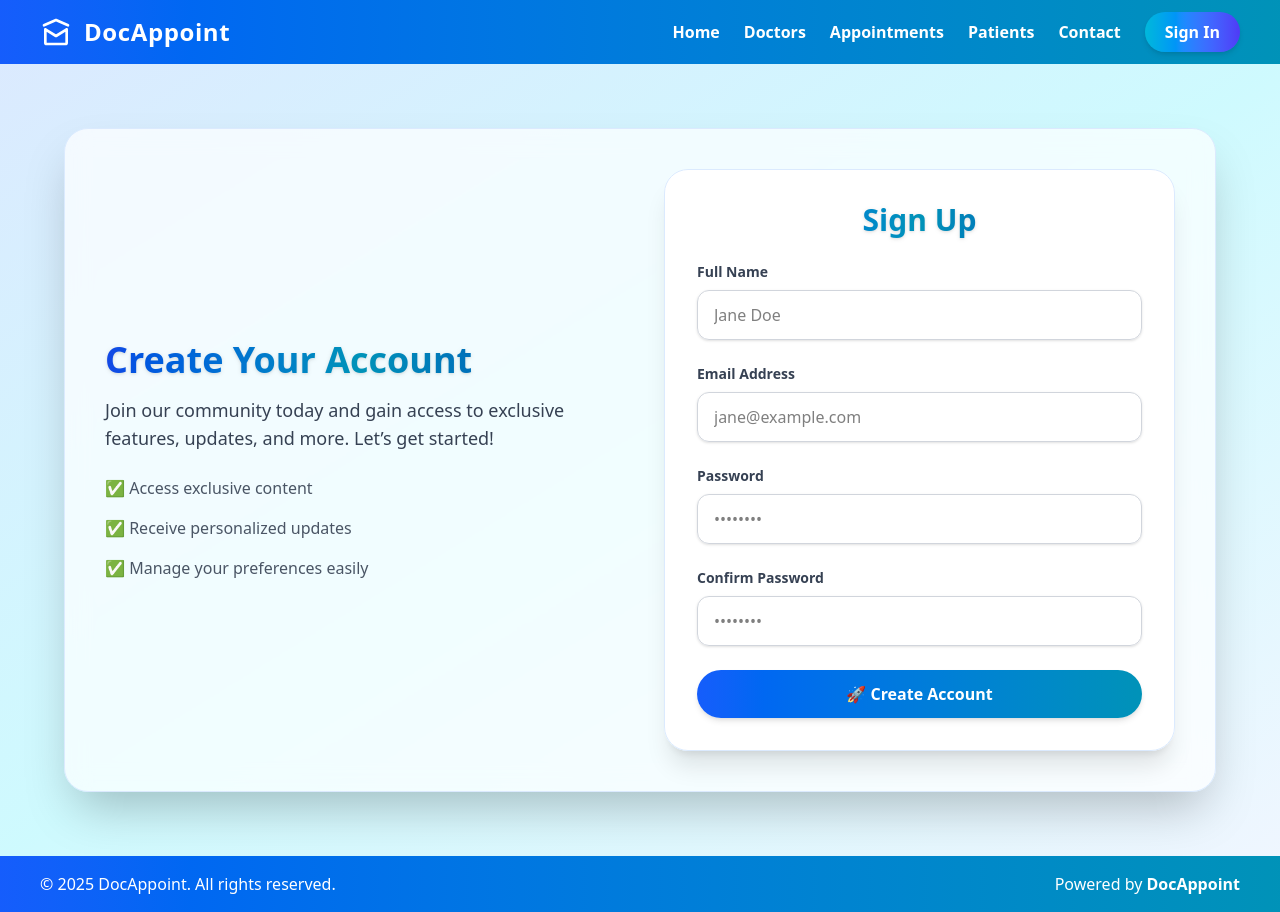
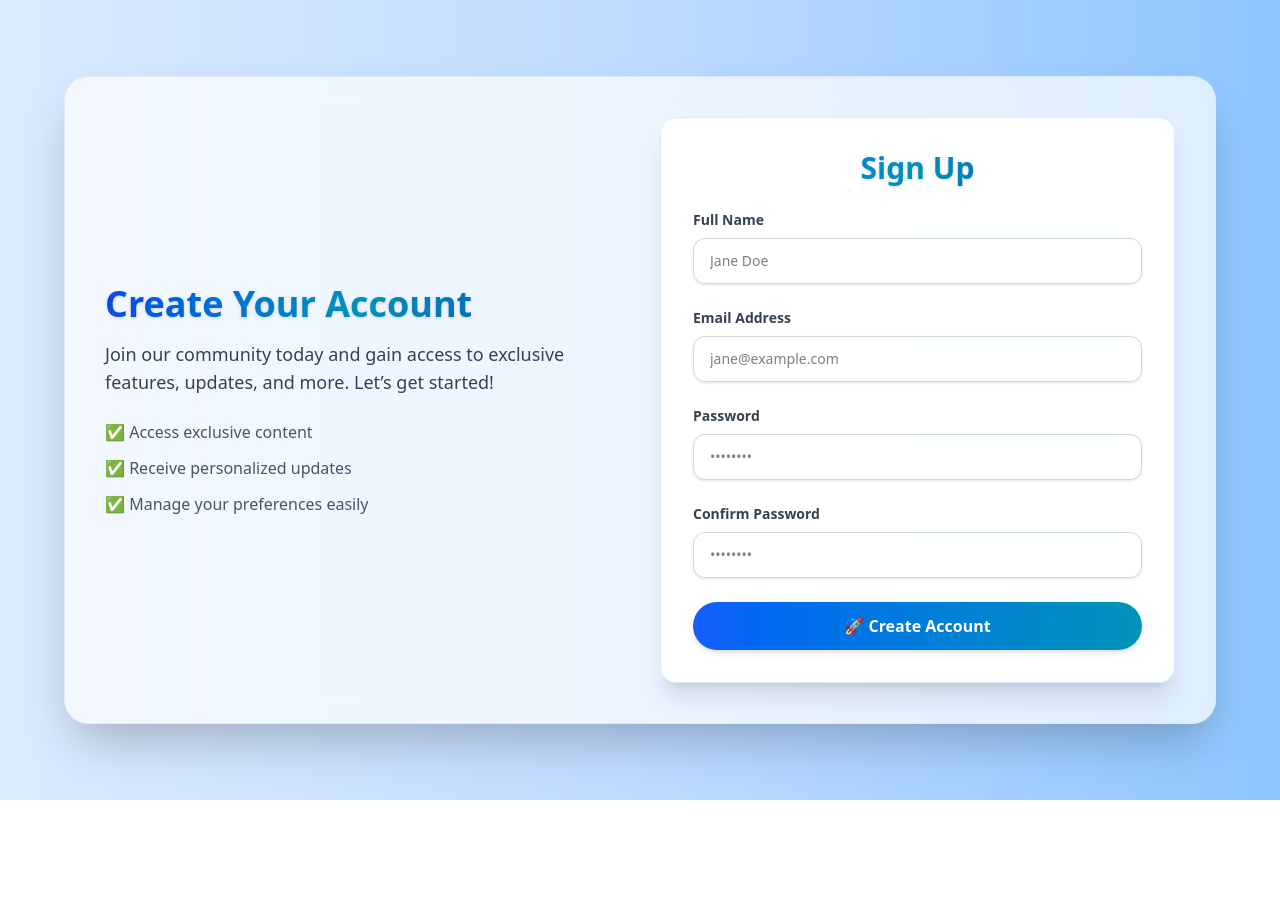
Before and after one commit to iamavikraxit/doctor-appointment-frontend, a React (Vite) app: page /signup in a window 1280 px wide. After the commit the page ends 800 px from the top, so only its background shows below. Built offline with nearby package versions, Linux system fonts and the light colour scheme.

Commit message:
Layout design changes

```diff
--- a/src/components/common/Footer.jsx
+++ b/src/components/common/Footer.jsx
@@ -1,14 +1,14 @@
 import React from 'react';
 
 const Footer = () => (
-    <footer className="bg-gradient-to-r from-blue-600 to-cyan-600 px-6 sm:px-10 py-4 flex flex-col sm:flex-row items-center justify-between text-white text-sm sm:text-base shadow-lg space-y-2 sm:space-y-0">
+    <footer className="bg-gradient-to-r from-blue-100 via-blue-200 to-blue-300 px-6 sm:px-10 py-4 flex flex-col sm:flex-row items-center justify-between text-blue-900 text-sm sm:text-base shadow-md space-y-2 sm:space-y-0">
         <span className="text-center sm:text-left">
             &copy; {new Date().getFullYear()} DocAppoint. All rights reserved.
         </span>
         <span className="text-center sm:text-right">
-            Powered by <strong>DocAppoint</strong>
+            Powered by <strong className="text-blue-600">DocAppoint</strong>
         </span>
     </footer>
 );
 
-export default Footer
+export default Footer;
--- a/src/components/common/Header.jsx
+++ b/src/components/common/Header.jsx
@@ -7,49 +7,50 @@ const Header = () => {
     const currentPath = location.pathname;
 
     const navItems = [
-        { name: "Home", path: "/" },
-        { name: "Doctors", path: "/doctors" },
-        { name: "Appointments", path: "/appointments" },
-        { name: "Patients", path: "/patients" },
-        { name: "Contact", path: "/contact" },
+        { name: 'Home', path: '/' },
+        { name: 'Doctors', path: '/doctors' },
+        { name: 'Appointment', path: '/appointment' },
+        { name: 'Contact', path: '/contact' },
     ];
 
     return (
-        <header className="bg-gradient-to-r from-blue-600 to-cyan-600 px-6 sm:px-10 py-3 shadow-lg">
+        <header className="bg-gradient-to-r from-blue-100 via-blue-200 to-blue-300 px-6 sm:px-10 py-3 shadow-sm">
             <div className="flex items-center justify-between">
                 {/* Logo */}
                 <div className="flex items-center space-x-3">
-                    <svg className="w-8 h-8 text-white" fill="none" stroke="currentColor" strokeWidth="2" viewBox="0 0 24 24">
+                    <svg className="w-8 h-8 text-blue-900" fill="none" stroke="currentColor" strokeWidth="2" viewBox="0 0 24 24">
                         <path strokeLinecap="round" strokeLinejoin="round" d="M3 7l9-4 9 4M4 10v10a1 1 0 001 1h14a1 1 0 001-1V10M4 10l8 5 8-5" />
                     </svg>
-                    <a href="/"><span className="text-2xl font-extrabold text-white tracking-wide">DocAppoint</span></a>
+                    <a href="/">
+                        <span className="text-2xl font-extrabold text-blue-900 tracking-wide">DocAppoint</span>
+                    </a>
                 </div>
 
-                {/* Desktop nav */}
+                {/* Desktop Navigation */}
                 <nav className="hidden md:flex items-center space-x-6">
                     {navItems.map((item) => (
                         <Link
                             key={item.path}
                             to={item.path}
-                            className={`font-bold duration-300 transition-all ease-in-out ${currentPath === item.path
-                                ? "bg-yellow-400 text-blue-900 px-4 py-1.5 rounded-xl shadow-lg shadow-yellow-500/50 ring-2 ring-offset-2 ring-yellow-300 scale-105"
-                                : "text-white hover:text-yellow-300 hover:scale-105"
+                            className={`font-bold transition-all duration-300 ${currentPath === item.path
+                                    ? "bg-white text-blue-800 px-4 py-1.5 rounded-xl shadow ring-2 ring-offset-2 ring-blue-300 scale-105"
+                                    : "text-blue-900 hover:text-blue-600 hover:scale-105"
                                 }`}
                         >
                             {item.name}
                         </Link>
                     ))}
-                    <a href="/login" className="bg-gradient-to-r from-cyan-500 via-blue-500 to-indigo-600 text-white font-bold px-5 py-2 rounded-full shadow-md hover:from-cyan-600 hover:to-indigo-700 hover:shadow-lg hover:scale-105 transition-all duration-300">
-                        {/* <button className="bg-gradient-to-r from-cyan-500 via-blue-500 to-indigo-600 text-white font-bold px-5 py-2 rounded-full shadow-md hover:from-cyan-600 hover:to-indigo-700 hover:shadow-lg hover:scale-105 transition-all duration-300">
-                            Sign In
-                        </button> */}
+                    <a
+                        href="/login"
+                        className="bg-white text-blue-800 font-bold px-5 py-2 rounded-full shadow hover:bg-blue-100 hover:shadow-md hover:scale-105 transition-all duration-300"
+                    >
                         Sign In
                     </a>
                 </nav>
 
-                {/* Mobile menu toggle */}
+                {/* Mobile Menu Toggle */}
                 <div className="md:hidden">
-                    <button onClick={() => setMenuOpen(!menuOpen)} className="text-white focus:outline-none">
+                    <button onClick={() => setMenuOpen(!menuOpen)} className="text-blue-900 focus:outline-none">
                         <svg className="w-7 h-7" fill="none" stroke="currentColor" strokeWidth={2} viewBox="0 0 24 24">
                             <path strokeLinecap="round" strokeLinejoin="round" d={menuOpen ? "M6 18L18 6M6 6l12 12" : "M4 6h16M4 12h16M4 18h16"} />
                         </svg>
@@ -57,7 +58,7 @@ const Header = () => {
                 </div>
             </div>
 
-            {/* Mobile nav items */}
+            {/* Mobile Nav */}
             {menuOpen && (
                 <div className="md:hidden mt-4 space-y-2">
                     {navItems.map((item) => (
@@ -66,17 +67,18 @@ const Header = () => {
                             to={item.path}
                             onClick={() => setMenuOpen(false)}
                             className={`block w-full text-center font-bold py-2 rounded transition-all duration-300 ${currentPath === item.path
-                                ? "bg-yellow-400 text-blue-900 shadow ring-2 ring-yellow-300"
-                                : "text-white hover:text-yellow-300"
+                                    ? "bg-white text-blue-800 shadow ring-2 ring-blue-300"
+                                    : "text-blue-900 hover:text-blue-600 hover:bg-blue-100"
                                 }`}
                         >
                             {item.name}
                         </Link>
                     ))}
-                    <a href="/login">
-                        <button className="w-full bg-gradient-to-r from-blue-500 via-cyan-500 to-teal-500 text-white font-bold py-3 rounded-xl shadow-md hover:from-blue-600 hover:to-teal-600 hover:shadow-lg hover:scale-105 transition-all duration-300">
-                            Sign In
-                        </button>
+                    <a
+                        href="/login"
+                        className="block w-full text-center bg-white text-blue-800 font-bold py-3 rounded-xl shadow hover:bg-blue-100 hover:shadow-md hover:scale-105 transition-all duration-300"
+                    >
+                        Sign In
                     </a>
                 </div>
             )}
--- a/src/pages/Register.jsx
+++ b/src/pages/Register.jsx
@@ -1,79 +1,77 @@
-import React from 'react'
-import Header from '../components/common/Header';
-import Footer from '../components/common/Footer';
+import React from 'react';
 
 const Register = () => {
     return (
-        <div className="bg-gradient-to-br from-blue-100 via-cyan-100 to-blue-50 min-h-screen flex flex-col">
-            <Header />
-            <main className="flex-1 overflow-x-hidden flex items-center justify-center py-16 px-4 bg-gradient-to-br from-blue-100 via-cyan-100 to-blue-50">
-                <div className="grid grid-cols-1 lg:grid-cols-2 gap-12 w-full max-w-6xl items-center bg-white/70 backdrop-blur-md border border-blue-100 rounded-3xl shadow-2xl p-10 transition-all">
+        <div className="min-h-screen flex items-center justify-center bg-gradient-to-r from-blue-100 via-blue-200 to-blue-300 px-4 py-10 sm:py-16">
+            <div className="w-full max-w-6xl grid grid-cols-1 lg:grid-cols-2 gap-10 bg-white/70 backdrop-blur-md border border-blue-100 rounded-3xl shadow-2xl p-6 sm:p-10 transition-all">
 
                 {/* Left Side - Welcome Text */}
-                    <div className="space-y-6">
-                        <h2 className="text-4xl font-extrabold text-transparent bg-clip-text bg-gradient-to-r from-blue-700 via-cyan-600 to-blue-800 drop-shadow mb-4">
+                <div className="flex items-center h-full">
+                    <div className="space-y-6 text-center lg:text-left">
+                        <h2 className="text-3xl sm:text-4xl font-extrabold text-transparent bg-clip-text bg-gradient-to-r from-blue-700 via-cyan-600 to-blue-800 drop-shadow mb-4">
                             Create Your Account
                         </h2>
-                        <p className="text-gray-700 text-lg">
+                        <p className="text-gray-700 text-base sm:text-lg">
                             Join our community today and gain access to exclusive features, updates, and more. Let’s get started!
                         </p>
-                        <ul className="mt-6 space-y-4 text-gray-600">
+                        <ul className="mt-6 space-y-3 text-gray-600 text-sm sm:text-base">
                             <li>✅ Access exclusive content</li>
                             <li>✅ Receive personalized updates</li>
                             <li>✅ Manage your preferences easily</li>
                         </ul>
                     </div>
+                </div>
 
                 {/* Right Side - Registration Form */}
-                    <div className="bg-white/90 backdrop-blur-md border border-blue-100 rounded-3xl shadow-xl p-8 w-full">
-                        <h2 className="text-3xl font-extrabold text-center text-transparent bg-clip-text bg-gradient-to-r from-blue-600 via-cyan-600 to-blue-800 drop-shadow mb-6">
+                <div className="bg-white/90 backdrop-blur-md border border-blue-100 rounded-2xl shadow-xl p-6 sm:p-8 w-full">
+                    <h2 className="text-2xl sm:text-3xl font-extrabold text-center text-transparent bg-clip-text bg-gradient-to-r from-blue-600 via-cyan-600 to-blue-800 drop-shadow mb-6">
                         Sign Up
                     </h2>
 
                     <form className="space-y-6">
                         <div>
-                                <label className="block text-sm font-semibold text-gray-700 mb-2" htmlFor="name">Full Name</label>
+                            <label htmlFor="name" className="block text-sm font-semibold text-gray-700 mb-2">Full Name</label>
                             <input
                                 type="text"
                                 id="name"
                                 name="name"
-                                    className="w-full border border-gray-300 rounded-xl px-4 py-3 focus:ring-2 focus:ring-blue-500 outline-none shadow-sm transition-all"
+                                className="w-full border border-gray-300 rounded-xl px-4 py-3 text-sm focus:ring-2 focus:ring-blue-500 outline-none shadow-sm transition-all"
                                 placeholder="Jane Doe"
                                 required
                             />
                         </div>
 
                         <div>
-                                <label className="block text-sm font-semibold text-gray-700 mb-2" htmlFor="email">Email Address</label>
+                            <label htmlFor="email" className="block text-sm font-semibold text-gray-700 mb-2">Email Address</label>
                             <input
                                 type="email"
                                 id="email"
                                 name="email"
-                                    className="w-full border border-gray-300 rounded-xl px-4 py-3 focus:ring-2 focus:ring-blue-500 outline-none shadow-sm transition-all"
+                                className="w-full border border-gray-300 rounded-xl px-4 py-3 text-sm focus:ring-2 focus:ring-blue-500 outline-none shadow-sm transition-all"
                                 placeholder="jane@example.com"
                                 required
                             />
                         </div>
 
                         <div>
-                                <label className="block text-sm font-semibold text-gray-700 mb-2" htmlFor="password">Password</label>
+                            <label htmlFor="password" className="block text-sm font-semibold text-gray-700 mb-2">Password</label>
                             <input
                                 type="password"
                                 id="password"
                                 name="password"
-                                    className="w-full border border-gray-300 rounded-xl px-4 py-3 focus:ring-2 focus:ring-blue-500 outline-none shadow-sm transition-all"
+                                className="w-full border border-gray-300 rounded-xl px-4 py-3 text-sm focus:ring-2 focus:ring-blue-500 outline-none shadow-sm transition-all"
                                 placeholder="••••••••"
                                 required
                             />
                         </div>
 
                         <div>
-                                <label className="block text-sm font-semibold text-gray-700 mb-2" htmlFor="confirmPassword">Confirm Password</label>
+                            <label htmlFor="confirmPassword" className="block text-sm font-semibold text-gray-700 mb-2">Confirm Password</label>
                             <input
                                 type="password"
                                 id="confirmPassword"
                                 name="confirmPassword"
-                                    className="w-full border border-gray-300 rounded-xl px-4 py-3 focus:ring-2 focus:ring-blue-500 outline-none shadow-sm transition-all"
+                                className="w-full border border-gray-300 rounded-xl px-4 py-3 text-sm focus:ring-2 focus:ring-blue-500 outline-none shadow-sm transition-all"
                                 placeholder="••••••••"
                                 required
                             />
@@ -88,10 +86,8 @@ const Register = () => {
                     </form>
                 </div>
             </div>
-            </main>
+        </div>
+    );
+};
 
-            <Footer />
-        </div>
-    )
-}
-export default Register
+export default Register;
```
Also changed, not shown: src/components/Layout.jsx (added, +27 -0 lines), src/pages/Contact.jsx (+21 -26 lines), src/pages/Doctors.jsx (+22 -22 lines), src/pages/Login.jsx (+19 -26 lines), src/pages/Welcome.jsx (+28 -29 lines). Lines whose indentation alone changed are shown as unchanged.
